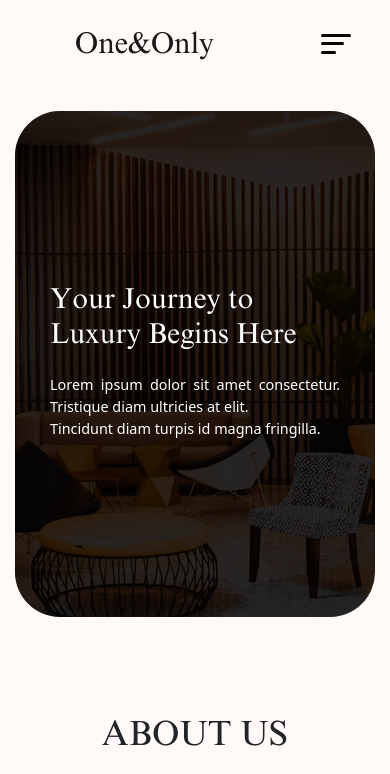
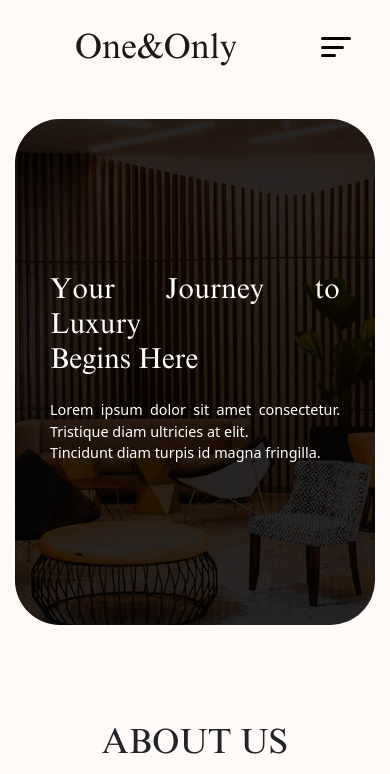
Before and after one commit to jigaroza57/Task1, a plain HTML site: page index.html in a window 390 px wide. Shown: the top 774 px of the page. Drawn offline with nearby package versions, Linux system fonts and the light colour scheme.

Commit message:
Add files via upload

```diff
--- a/index.html
+++ b/index.html
@@ -525,12 +525,6 @@
         .prev-button {
           left: -29px;
         }
-        .mob_luxuary{
-          width: 250px !important;
-        }
-        .mob_logo{
-          font-size: 30px !important;
-        }
       }
     </style>
   </head>
@@ -544,7 +538,7 @@
             href="#"
             style="font-family: 'Times New Roman'; font-weight: 100"
           >
-            <p class="mob_logo" style="font-size: 35px">One&Only</p></a
+            <p style="font-size: 35px">One&Only</p></a
           >
           <button
             class="navbar-toggler"
@@ -597,8 +591,8 @@
     <div class="container">
       <div class="hero-section" style="border-radius: 45px">
         <div class="hero-content">
-          <h1 class="mob_luxuary" style="width: 600px; text-align: left;">Your Journey to Luxury Begins Here</h1>
-          <p class="mt-4 ">
+          <h1>Your Journey to Luxury <br />Begins Here</h1>
+          <p class="mt-4">
             Lorem ipsum dolor sit amet consectetur. Tristique diam ultricies at
             elit.<br />
             Tincidunt diam turpis id magna fringilla.
@@ -1638,24 +1632,26 @@
           section 1.10.32
         </p>
         <hr />
+        <center>
         <div class="row">
-          <div class="col-md-6 col-12 mb-2 mb-md-0">
+          <!-- <div class="col-md-6 col-12 mb-2 mb-md-0">
             <p
               class="text-md-left mob_center"
               style="color: #2e4a4d; text-align: left"
             >
               Privacy Policy
             </p>
-          </div>
-          <div class="col-md-6 col-12 text-center text-md-right">
+          </div> -->
+          <div class="col-md-12 col-12 text-center ">
             <p style="color: #2e4a4d">
-              © 2023 All Rights Reserved by xyz | Powered by Insomniacs
+              Designed by  &nbsp;<span style="font-family: 'Dancing Script', cursive; font-weight: bold; font-size: 35px; ">Jigar Oza</span>
             </p>
           </div>
         </div>
+        </center>
       </div>
     </footer>
-
+    <link href="https://fonts.googleapis.com/css2?family=Dancing+Script:wght@400..700&display=swap" rel="stylesheet">
     <script src="https://cdnjs.cloudflare.com/ajax/libs/jquery/3.6.0/jquery.min.js"></script>
     <script src="https://cdnjs.cloudflare.com/ajax/libs/OwlCarousel2/2.3.4/owl.carousel.min.js"></script>
     <script src="script.js"></script>
```
